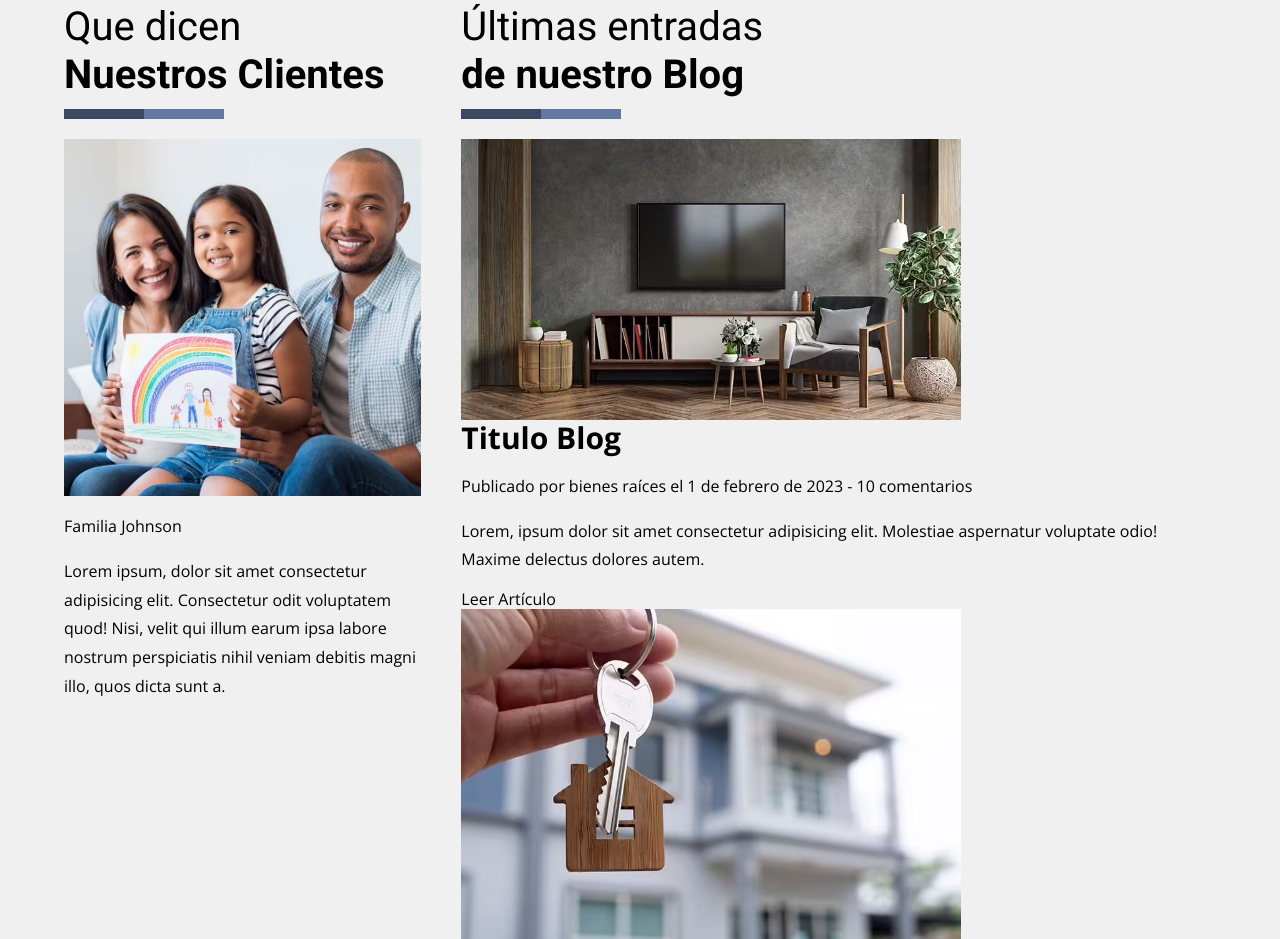
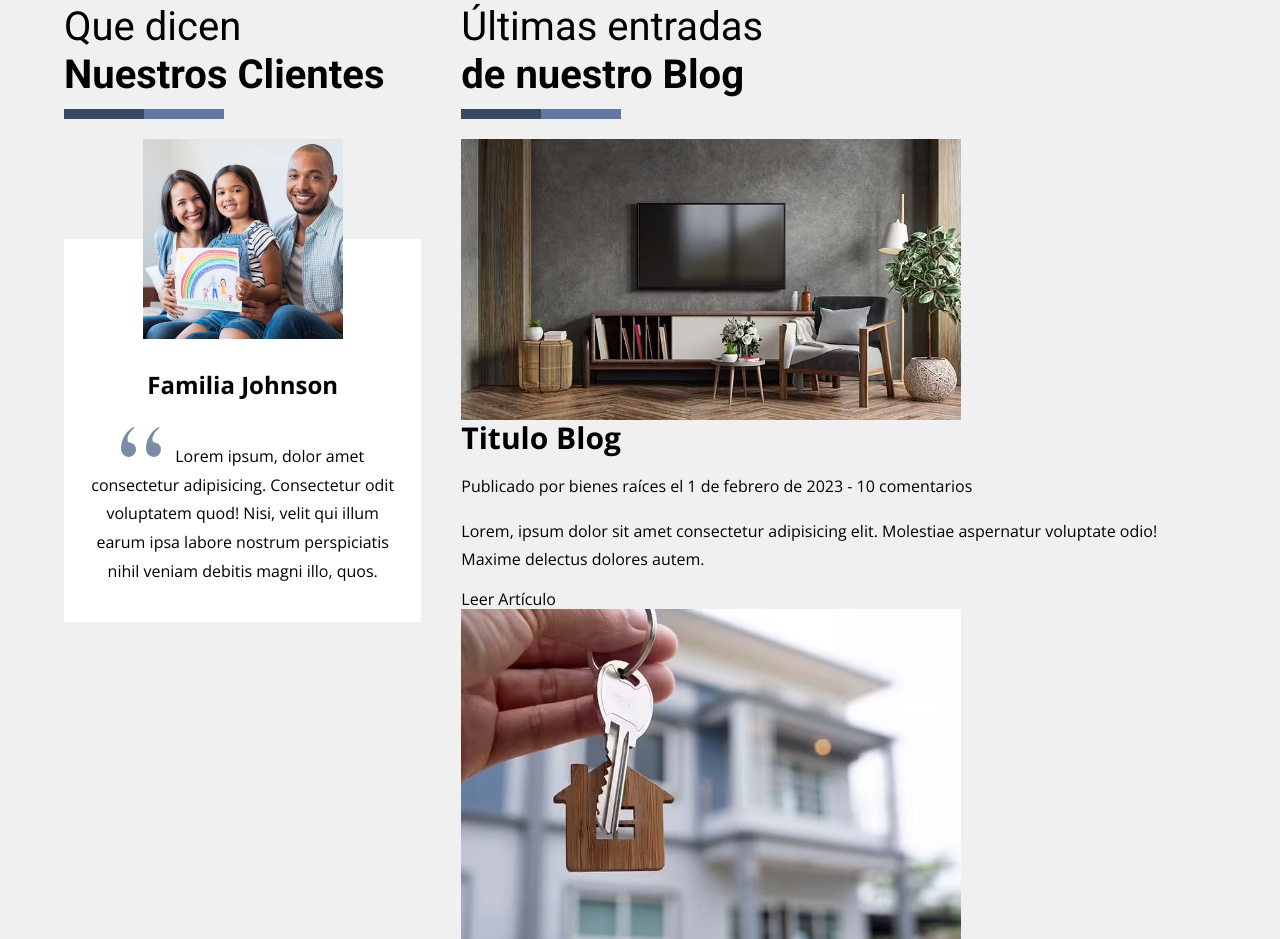
Before and after one commit to MartinezFabian/HomeSalesWebsite, a website: page index.html in a window 1280 px wide. Shown: the part 3968-4907 px from the top of the page. Drawn offline with nearby package versions, Linux system fonts and the light colour scheme.

Commit message:
Add styles to the testimonials section

```diff
--- a/index.html
+++ b/index.html
@@ -184,6 +184,7 @@
             <source srcset="build/img/testimonial.webp" type="image/webp" />
             <source srcset="build/img/testimonial.jpg" type="image/jpeg" />
             <img
+              class="testimonials__image"
               loading="lazy"
               decoding="async"
               src="build/img/testimonial.jpg"
@@ -196,10 +197,9 @@
           <div class="testimonials__content">
             <p class="testimonials__name">Familia Johnson</p>
             <p class="testimonials__text">
-              Lorem ipsum, dolor sit amet consectetur adipisicing elit.
-              Consectetur odit voluptatem quod! Nisi, velit qui illum earum ipsa
-              labore nostrum perspiciatis nihil veniam debitis magni illo, quos
-              dicta sunt a.
+              Lorem ipsum, dolor amet consectetur adipisicing. Consectetur odit
+              voluptatem quod! Nisi, velit qui illum earum ipsa labore nostrum
+              perspiciatis nihil veniam debitis magni illo, quos.
             </p>
           </div>
         </div>
--- a/src/scss/ui/testimonials-blog/_testimonials.scss
+++ b/src/scss/ui/testimonials-blog/_testimonials.scss
@@ -0,0 +1,35 @@
+@use "../../base/variables" as v;
+@use "../../base/mixins" as m;
+
+.testimonials {
+  text-align: center;
+  &__image {
+    width: 20rem;
+    margin: 0 auto;
+  }
+
+  &__content {
+    background-color: v.$white;
+    margin-top: -10rem;
+    padding: 10rem 2rem 2rem 2rem;
+  }
+
+  &__name {
+    font-size: 2.4rem;
+    font-weight: 700;
+    margin-bottom: 0;
+  }
+
+  &__text {
+    &::before {
+      content: "";
+      background-image: url(../img/quote.svg);
+      display: inline-block;
+      width: 4rem;
+      height: 4rem;
+      background-repeat: no-repeat;
+      background-position: center;
+      margin-right: 1rem;
+    }
+  }
+}
```
Also changed, not shown: build/css/app.css.
